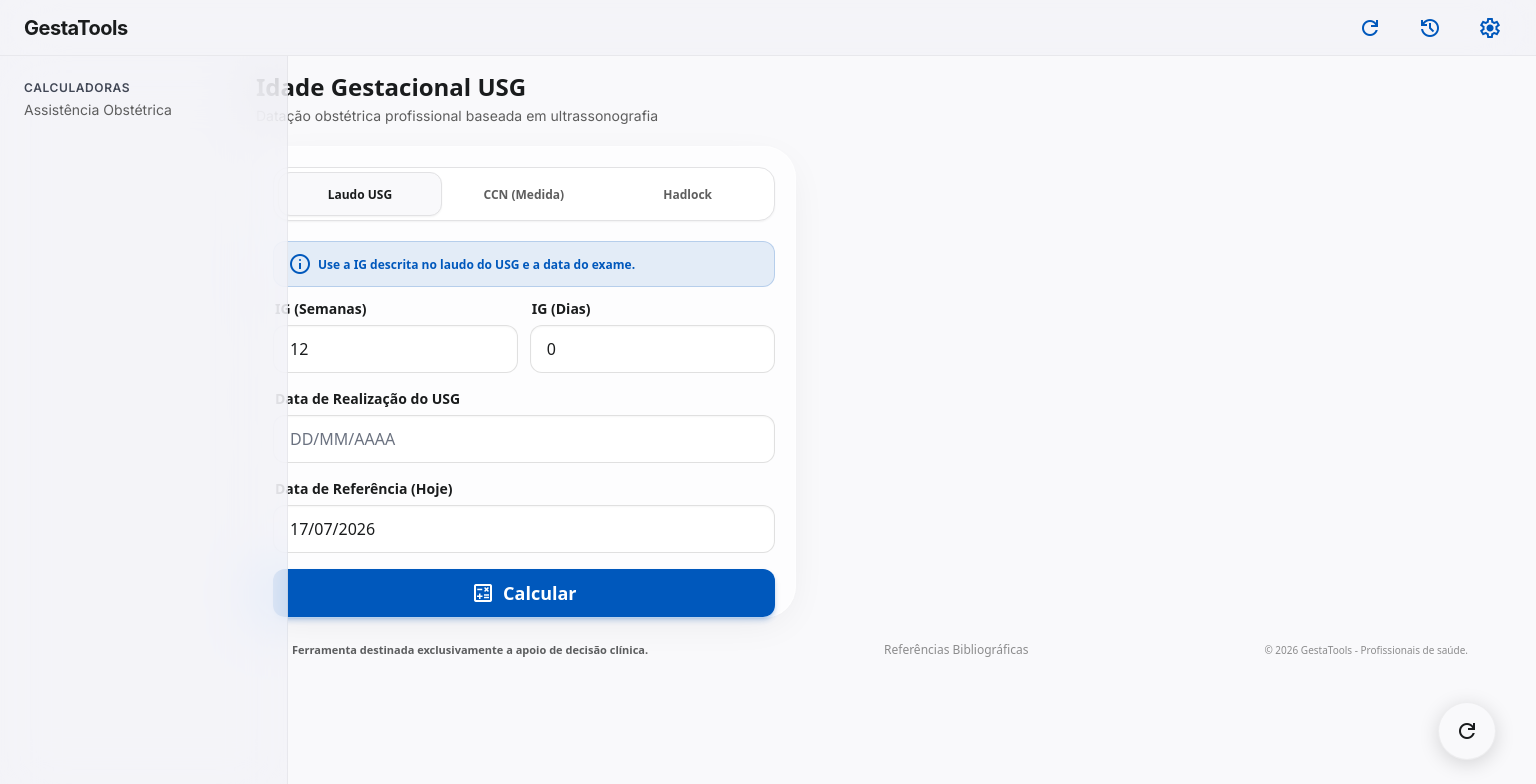
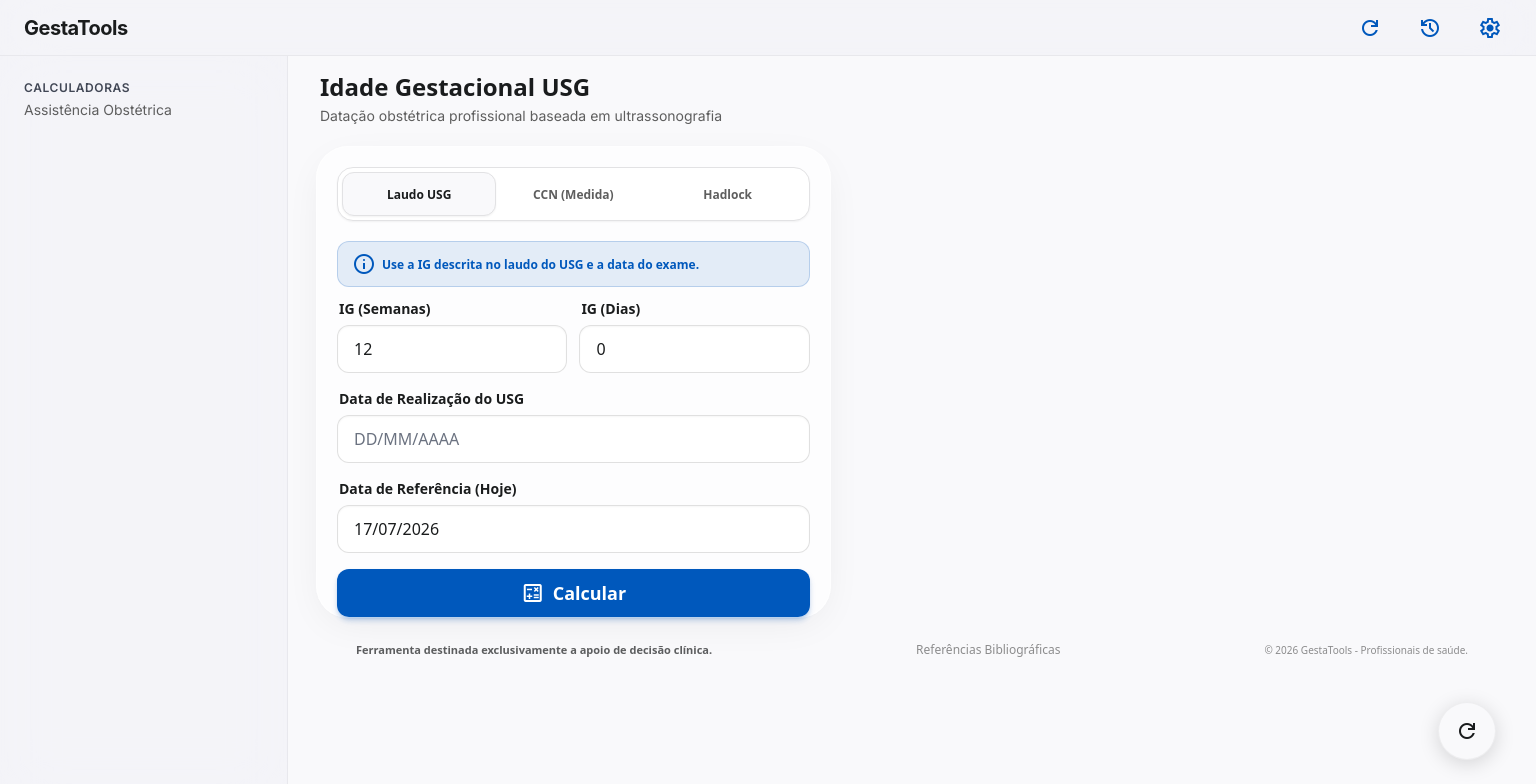
Before and after one commit to joaopfcastro/Gestatools, a React (Vite) app: page / in a window 1536 px wide. Shown: the top 784 px of the page. Built offline with nearby package versions, Linux system fonts and the light colour scheme; a web font is replaced by a local one.

Commit message:
refactor: centralize sidebar layout styling
Refactor sidebar and main content layout logic by moving sizing and margin definitions to CSS classes, improving maintainability and consistency across breakpoints.

```diff
--- a/src/App.tsx
+++ b/src/App.tsx
@@ -259,7 +259,7 @@ export default function App() {
       <Sidebar activeTab={activeTab} setActiveTab={setActiveTab} />
 
       {/* Main Content Area */}
-      <main className="flex-1 min-h-0 min-w-0 w-full md:w-auto md:ml-sidebar-tablet min-[1366px]:ml-sidebar-desktop px-1.5 sm:px-4 md:px-5 min-[1024px]:px-6 min-[1366px]:px-margin-desktop overflow-y-auto overscroll-contain z-10 relative pt-[calc(48px+env(safe-area-inset-top))] md:pt-16 min-[1366px]:pt-20 pb-[calc(60px+env(safe-area-inset-bottom))] md:pb-6 min-[1366px]:pb-margin-desktop">
+      <main className="app-main flex-1 min-h-0 min-w-0 w-full md:w-auto px-1.5 sm:px-4 md:px-5 min-[1024px]:px-6 min-[1366px]:px-margin-desktop overflow-y-auto overscroll-contain z-10 relative pt-[calc(48px+env(safe-area-inset-top))] md:pt-16 min-[1366px]:pt-20 pb-[calc(60px+env(safe-area-inset-bottom))] md:pb-6 min-[1366px]:pb-margin-desktop">
 
         <div className="max-w-6xl min-[1366px]:max-w-7xl mx-auto h-auto min-w-0 flex flex-col justify-start">
           <div className="w-full tab-content active flex-initial flex flex-col pt-0.5 md:pt-0 h-auto min-w-0">
--- a/src/components/Sidebar.tsx
+++ b/src/components/Sidebar.tsx
@@ -15,7 +15,7 @@ export default function Sidebar({ activeTab, setActiveTab }: SidebarProps) {
   ];
 
   return (
-    <nav className="glass-nav text-on-surface font-body-lg hidden md:flex flex-col h-[calc(var(--vv-height,100dvh)-56px)] w-sidebar-tablet min-[1366px]:w-sidebar-desktop fixed left-0 top-[calc(48px+env(safe-area-inset-top))] md:top-[calc(56px+env(safe-area-inset-top))] overflow-y-auto z-40">
+    <nav className="app-sidebar glass-nav text-on-surface font-body-lg hidden md:flex flex-col h-[calc(var(--vv-height,100dvh)-56px)] fixed left-0 top-[calc(48px+env(safe-area-inset-top))] md:top-[calc(56px+env(safe-area-inset-top))] overflow-y-auto z-40">
       <div className="p-4 min-[1366px]:p-6 mb-1 min-[1366px]:mb-2">
         <h2 className="font-label-caps text-label-caps font-semibold text-on-surface-variant uppercase tracking-wider text-[11px] min-[1366px]:text-xs">
           Calculadoras
--- a/src/index.css
+++ b/src/index.css
@@ -58,8 +58,6 @@
   --spacing-stack-lg: 48px;
   --spacing-gutter: 24px;
   --spacing-margin-mobile: 24px;
-  --spacing-sidebar-tablet: 224px;
-  --spacing-sidebar-desktop: 18rem;
 
   --font-body-sm: "Inter", "SF Pro Text", system-ui, sans-serif;
   --font-body-lg: "Inter", "SF Pro Text", system-ui, sans-serif;
@@ -468,3 +466,23 @@ body.dark {
 .dark .ios-input::placeholder, .dark .clinical-input::placeholder {
   color: #9ca3af;
 }
+
+@media (min-width: 768px) {
+  .app-sidebar {
+    width: var(--sidebar-width-tablet);
+  }
+
+  .app-main {
+    margin-left: var(--sidebar-width-tablet);
+  }
+}
+
+@media (min-width: 1366px) {
+  .app-sidebar {
+    width: var(--sidebar-width-desktop);
+  }
+
+  .app-main {
+    margin-left: var(--sidebar-width-desktop);
+  }
+}
```
